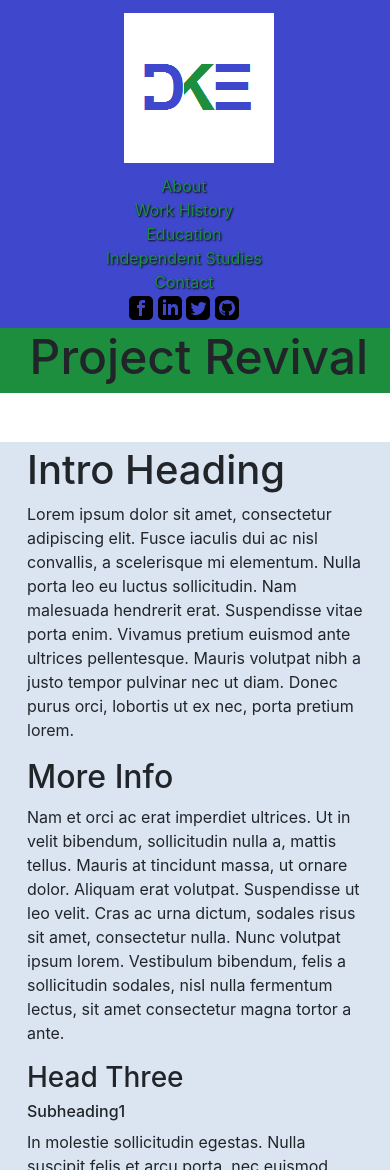
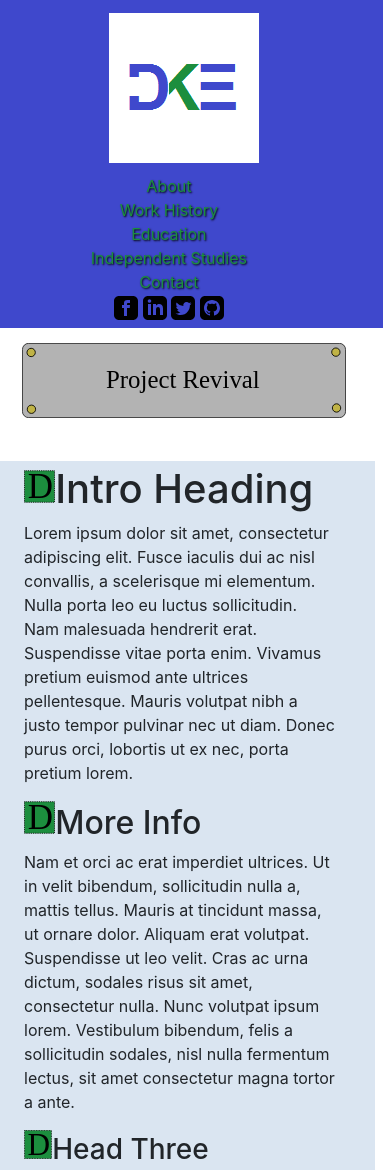
Before and after one commit to dke85/Project-Revival, a plain HTML site: page index.html in a window 390 px wide. Shown: the top 1170 px of the page. Drawn offline with Linux system fonts and the light colour scheme.

Commit message:
QoL Fixes
Made some fixes to the responsiveness.
Created some temp images.
Removed the green from the top header.

```diff
--- a/css/general.scss
+++ b/css/general.scss
@@ -5,6 +5,22 @@ $tablet: 767px;
 
 header{
     width:102%;
+}
+
+/* Keeping page from overflowing in smaller sizes */
+.row{
+    max-width:100%;
+}
+
+.container-fluid{
+    padding: 0px;
+}
+
+object#headlogo{
+    margin-top: 15px;
+    max-height: 75px;
+    width: auto;
+    max-width: 100%;
 }
 
 .container-fluid{
@@ -53,21 +69,28 @@ header{
     .news{
         display: none;
     }
+    .blank{
+        display: none;
+    }
 }
 
 .title{
     text-align: center;
     font-size: 3em;
 }
-
+/*  ---Removed but holding for color---
 .Jumbotron{
     background-color: rgb(28,142,62);
 }
-
+*/
 section.core.container-fluid.col-sm-12.col-md-8{
     background-color: #DAE5F1;
-    margin-top: 25px;
     padding: 1% 10% 0% 10%;
+}
+
+object.flavor {
+    width: 10%;
+    max-height: 35px;
 }
 
 footer{
--- a/index.html
+++ b/index.html
@@ -60,7 +60,7 @@
         <div class="container-fluid">
             <div class="Jumbotron row">
                 <div class="col-sm-12">
-                    <h1 class="title">Project Revival</h1>
+                    <h1 class="title"><object id="headlogo" data="images/projectrevival.svg"></object></h1>
                 </div>
             </div>
         </div>
@@ -72,7 +72,7 @@
         <section class="core container-fluid col-sm-12 col-md-8">
             <div>
                 <div>
-                    <h1>Intro Heading</h1>
+                    <h1><object class="flavor" data="images/d.svg"></object>Intro Heading</h1>
                     <p>Lorem ipsum dolor sit amet, consectetur adipiscing elit. Fusce iaculis dui ac nisl convallis, a
                         scelerisque mi elementum. Nulla porta leo eu luctus sollicitudin. Nam malesuada hendrerit erat.
                         Suspendisse vitae porta enim. Vivamus pretium euismod ante ultrices pellentesque. Mauris
@@ -81,7 +81,7 @@
                 </div>
             </div>
             <div>
-                <h2>More Info</h2>
+                <h2><object class="flavor" data="images/d.svg"></object>More Info</h2>
                 <p>Nam et orci ac erat imperdiet ultrices. Ut in velit bibendum, sollicitudin nulla a, mattis tellus.
                     Mauris at tincidunt massa, ut ornare dolor. Aliquam erat volutpat. Suspendisse ut leo velit. Cras
                     ac urna dictum, sodales risus sit amet, consectetur nulla. Nunc volutpat ipsum lorem. Vestibulum
@@ -90,20 +90,20 @@
             </div>
             <div class="row">
                 <div class="col-md-4">
-                    <h3>Head Three</h3>
+                    <h3><object class="flavor" data="images/d.svg"></object>Head Three</h3>
                     <h6>Subheading1</h6>
                     <p>In molestie sollicitudin egestas. Nulla suscipit felis et arcu porta, nec euismod turpis
                         commodo. Etiam placerat volutpat purus, convallis sodales felis cursus ut. Praesent dignissim
                         lacus ut libero egestas consectetur.</p>
                 </div>
                 <div class="col-md-4">
-                    <h3>Head Four</h3>
+                    <h3><object class="flavor" data="images/d.svg"></object>Head Four</h3>
                     <h6>Subheading2</h6>
                     <p>Pellentesque nisi tellus, dapibus eu mi a, consequat lacinia tortor. Pellentesque porta viverra
                         enim, eget ullamcorper ligula pharetra molestie.</p>
                 </div>
                 <div class="col-md-4">
-                    <h3>Head Five</h3>
+                    <h3><object class="flavor" data="images/d.svg"></object>Head Five</h3>
                     <h6>Subheading3</h6>
                     <p>Proin elementum sem scelerisque ultricies iaculis. Sed rhoncus semper purus, faucibus
                         consectetur massa blandit eu. Integer venenatis dui nisi, ac dapibus neque luctus at.</p>
```
Also changed, not shown: css/general.css, images/d.svg (added), images/projectrevival.svg (added), 1 other file.
